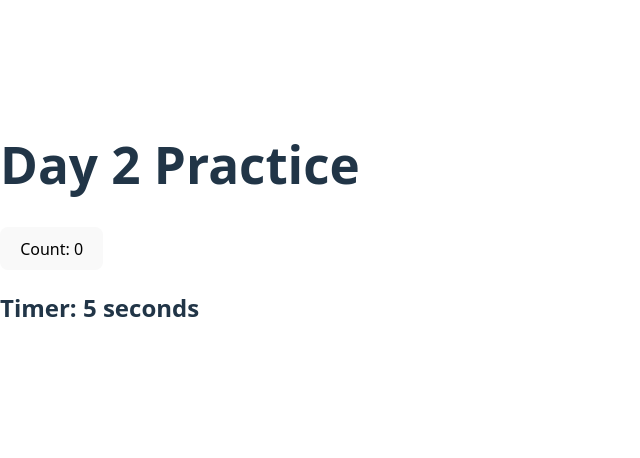
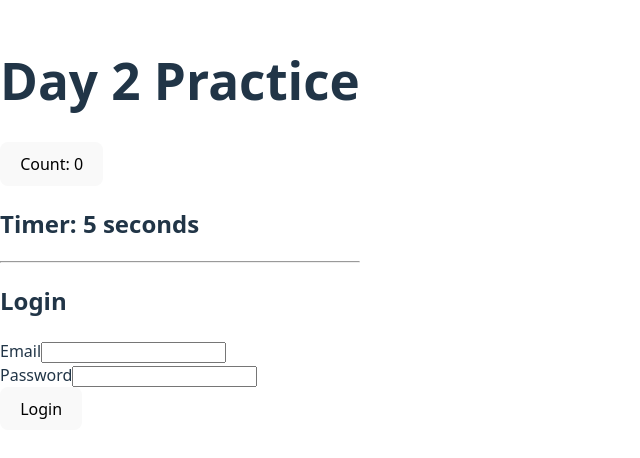
Before and after one commit to GoGouree/react-tracker, a React (Vite) app in the folder vite-project/: page / in a window 1280 px wide. Shown: the part 176-634 px from the top of the page, without its empty margins (0-640 px from the left). Built offline with nearby package versions, Linux system fonts and the light colour scheme.

Commit message:
components added

```diff
--- a/vite-project/src/App.tsx
+++ b/vite-project/src/App.tsx
@@ -1,9 +1,9 @@
 import { useState, useEffect } from "react";
+import Counter from "./components/Counter";
+import Timer from "./components/Timer";
+import LoginForm from "./components/LoginForm";
 
 function App() {
-  // Counter state
-  const [count, setCount] = useState(0);
-
   // Timer state
   const [seconds, setSeconds] = useState(0);
 
@@ -21,13 +21,14 @@ function App() {
     <div>
       <h1>Day 2 Practice</h1>
 
-      {/* Counter */}
-      <button onClick={() => setCount(count + 1)}>
-        Count: {count}
-      </button>
+      <Counter />
 
-      {/* Timer */}
-      <h2>Timer: {seconds} seconds</h2>
+      <Timer />
+
+      <hr />
+
+      <h2>Login</h2>
+      <LoginForm />
     </div>
   );
 }
--- /dev/null
+++ b/vite-project/src/components/Counter.tsx
@@ -0,0 +1,11 @@
+// src/components/Counter.tsx
+import { useState } from 'react';
+
+export default function Counter() {
+  const [count, setCount] = useState<number>(0);
+  return (
+    <button onClick={() => setCount(c => c + 1)} aria-label="increment counter">
+      Count: {count}
+    </button>
+  );
+}
--- /dev/null
+++ b/vite-project/src/components/LoginForm.tsx
@@ -0,0 +1,58 @@
+// src/components/LoginForm.tsx
+import { useState } from 'react';
+
+type Errors = { email?: string; password?: string };
+
+export default function LoginForm() {
+  const [email, setEmail] = useState<string>('');
+  const [password, setPassword] = useState<string>('');
+  const [errors, setErrors] = useState<Errors>({});
+
+  const validate = (): boolean => {
+    const e: Errors = {};
+    if (!email) e.email = 'Email is required';
+    else if (!/^\S+@\S+\.\S+$/.test(email)) e.email = 'Invalid email';
+    if (!password) e.password = 'Password is required';
+    else if (password.length < 6) e.password = 'Password must be 6+ chars';
+    setErrors(e);
+    return Object.keys(e).length === 0;
+  };
+
+  const onSubmit = (ev: React.FormEvent<HTMLFormElement>) => {
+    ev.preventDefault();
+    if (!validate()) return;
+    console.log('Login success:', { email, password });
+  };
+
+  return (
+    <form onSubmit={onSubmit} noValidate aria-label="login form">
+      <div>
+        <label>
+          Email
+          <input
+            type="email"
+            value={email}
+            onChange={(e: React.ChangeEvent<HTMLInputElement>) => setEmail(e.target.value)}
+            aria-invalid={!!errors.email}
+          />
+        </label>
+        {errors.email && <div style={{ color: 'red' }}>{errors.email}</div>}
+      </div>
+
+      <div>
+        <label>
+          Password
+          <input
+            type="password"
+            value={password}
+            onChange={(e: React.ChangeEvent<HTMLInputElement>) => setPassword(e.target.value)}
+            aria-invalid={!!errors.password}
+          />
+        </label>
+        {errors.password && <div style={{ color: 'red' }}>{errors.password}</div>}
+      </div>
+
+      <button type="submit">Login</button>
+    </form>
+  );
+}
--- /dev/null
+++ b/vite-project/src/components/Timer.tsx
@@ -0,0 +1,13 @@
+// src/components/Timer.tsx
+import { useState, useEffect } from 'react';
+
+export default function Timer() {
+  const [seconds, setSeconds] = useState<number>(0);
+
+  useEffect(() => {
+    const id = setInterval(() => setSeconds(s => s + 1), 1000);
+    return () => clearInterval(id);
+  }, []);
+
+  return <h2>Timer: {seconds} seconds</h2>;
+}
```
